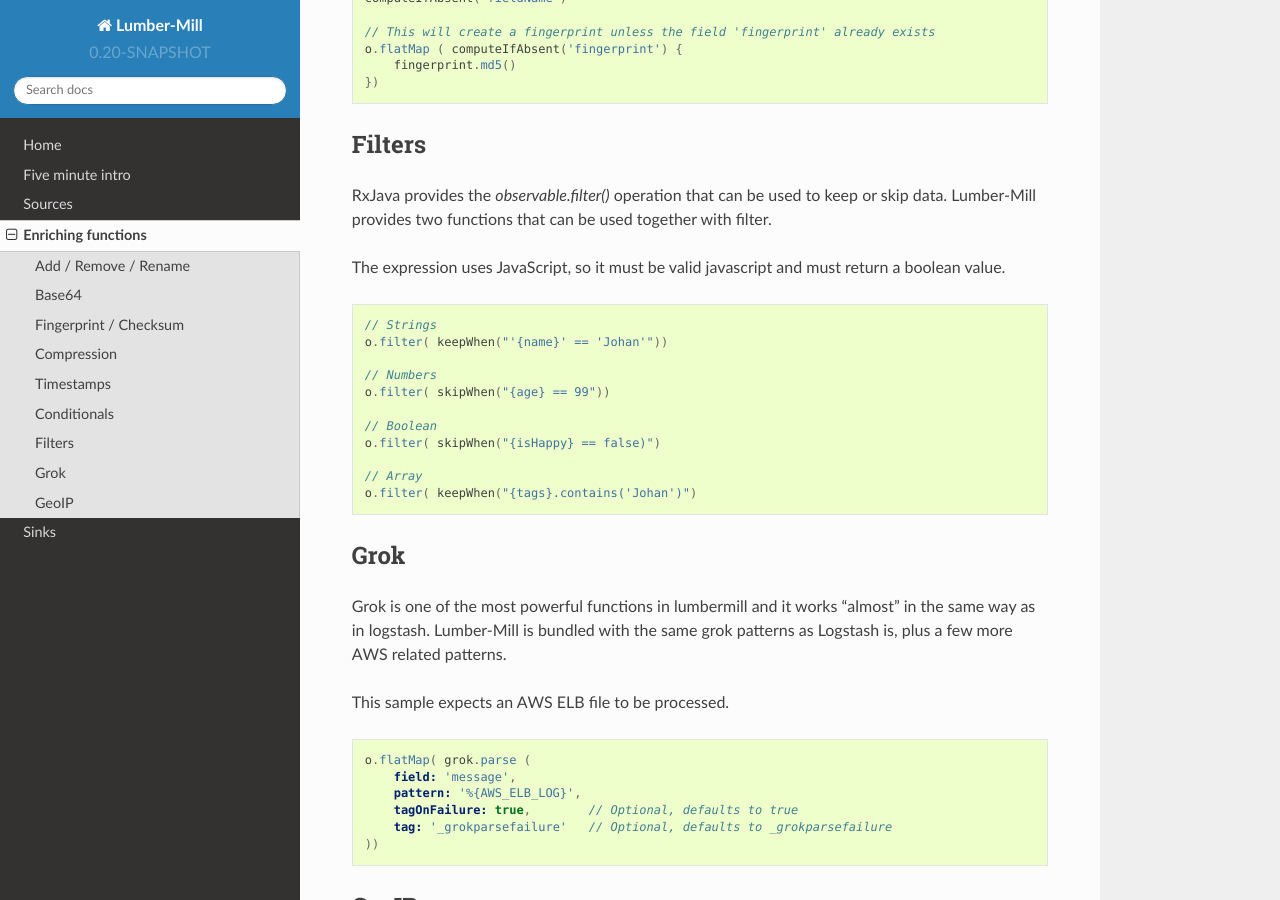
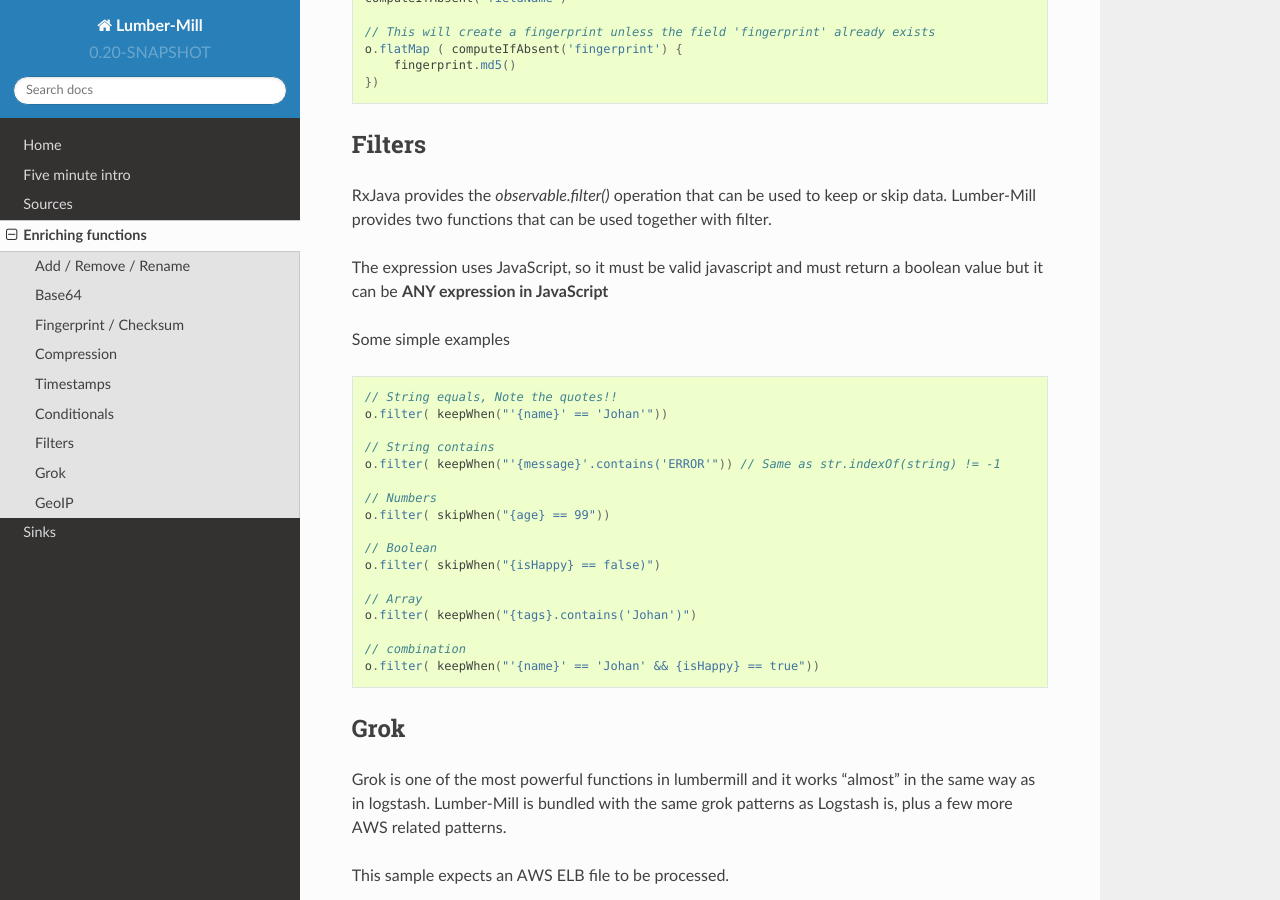
Before and after one commit to sonyxperiadev/lumber-mill, a Sphinx documentation site: the page built from docs/enrich.rst, in a window 1280 px wide and 900 px high, scrolled down 2904 px. Built offline with Sphinx 7.4.7 and the Read the Docs theme 2.0.0, drawn with Linux system fonts in a browser that asks for light colours; pages that are not in the unit, such as notebooks, are missing from menus.

```diff
--- a/docs/enrich.rst
+++ b/docs/enrich.rst
@@ -165,12 +165,18 @@ Filters
 RxJava provides the *observable.filter()* operation that can be used to keep or skip data. Lumber-Mill provides two
 functions that can be used together with filter.
 
-The expression uses JavaScript, so it must be valid javascript and must return a boolean value.
+The expression uses JavaScript, so it must be valid javascript and must return a boolean value but it can be **ANY
+expression in JavaScript**
+
+Some simple examples
 
 .. code-block:: groovy
 
-    // Strings
+    // String equals, Note the quotes!!
     o.filter( keepWhen("'{name}' == 'Johan'"))
+
+    // String contains
+    o.filter( keepWhen("'{message}'.contains('ERROR'")) // Same as str.indexOf(string) != -1
 
     // Numbers
     o.filter( skipWhen("{age} == 99"))
@@ -181,6 +187,8 @@ The expression uses JavaScript, so it must be valid javascript and must return a
     // Array
     o.filter( keepWhen("{tags}.contains('Johan')")
 
+    // combination
+    o.filter( keepWhen("'{name}' == 'Johan' && {isHappy} == true"))
 
 Grok
 ----
--- a/docs/sources.rst
+++ b/docs/sources.rst
@@ -9,3 +9,4 @@ Sources
    Kinesis Consumer Library <kinesis_consumer_source>
    Http Server <http_server_source>
    Twitter <twitter_source>
+   file
```
Also changed, not shown: docs/file.rst (added, +39 -0 lines), docs/twitter_source.rst (added, +44 -0 lines).
